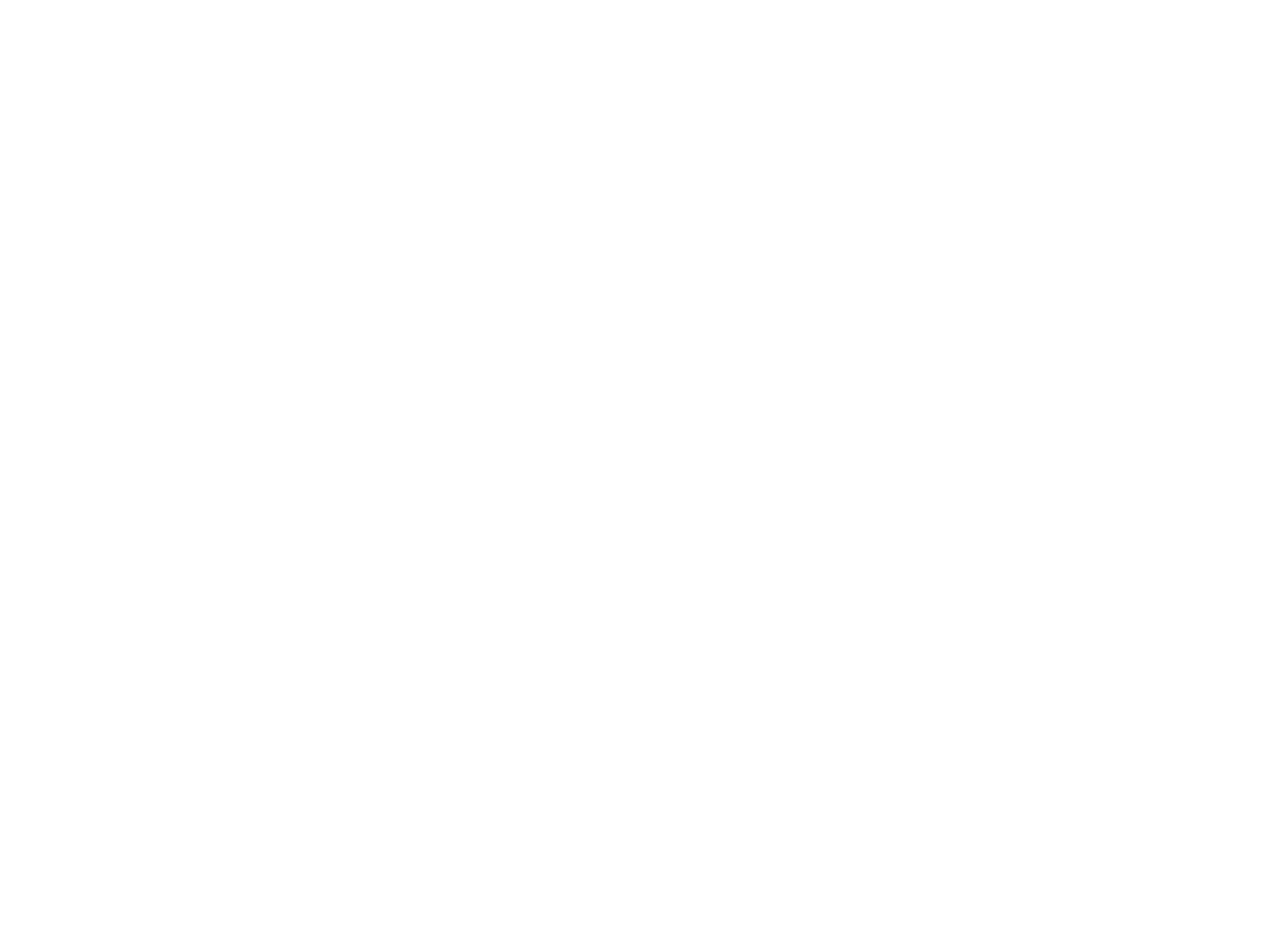
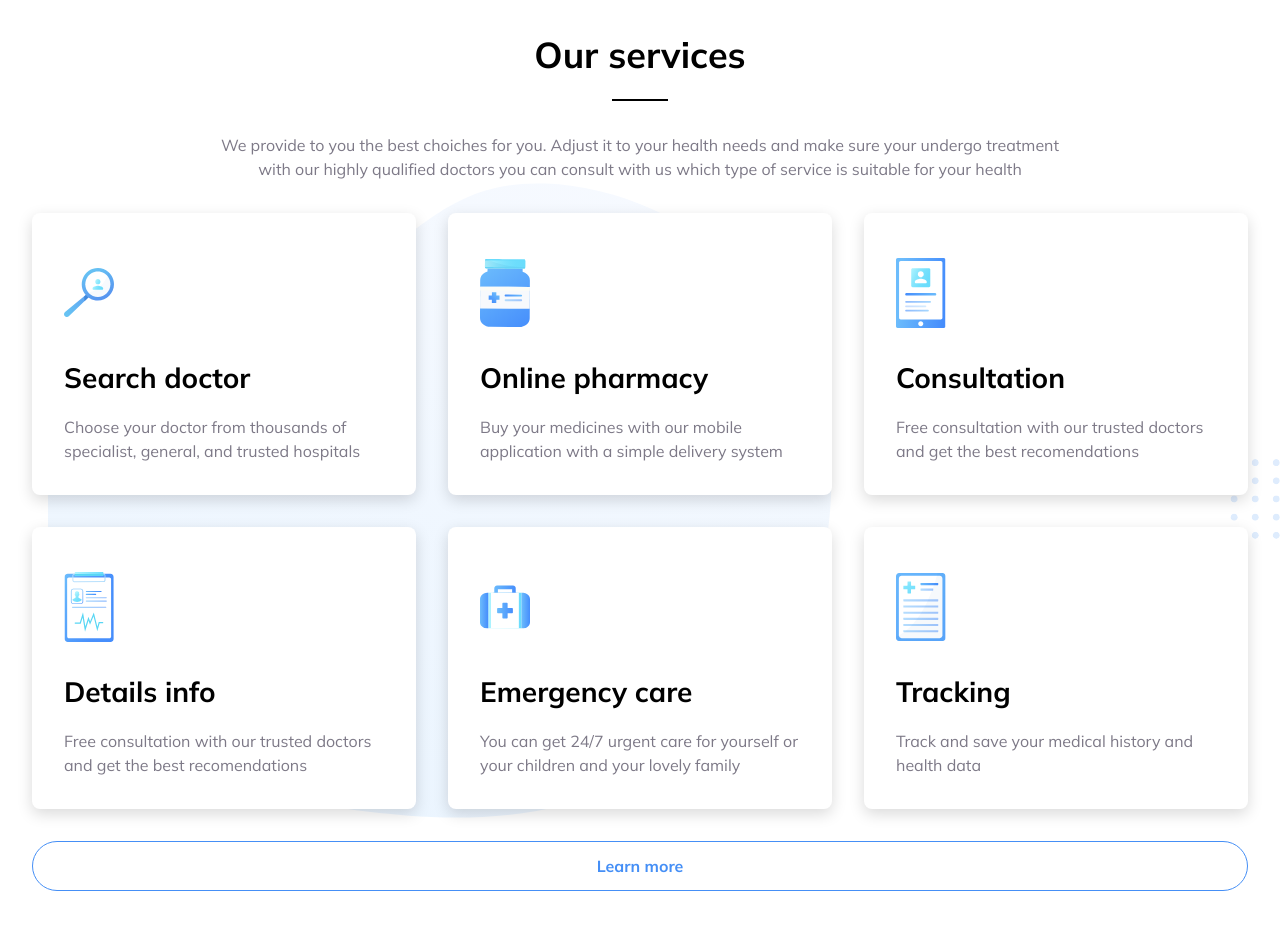
Before and after one commit to pedrodruviaro/trafalgar-landing-page, a React (Create React App) app: page / in a window 1280 px wide. Shown: the part 740-1670 px from the top of the page. Before the commit the page ends 800 px from the top, so only its background shows below. Built offline with nearby package versions, Linux system fonts and the light colour scheme.

Commit message:
services section

```diff
--- a/src/App.jsx
+++ b/src/App.jsx
@@ -1,12 +1,14 @@
 import React from "react";
 import { Header } from "./components/Header";
 import { Hero } from "./containers/Hero";
+import { Services } from "./containers/Services";
 
 export const App = () => {
     return (
         <>
             <Header />
             <Hero />
+            <Services />
         </>
     );
 };
--- a/src/components/Button/styles.jsx
+++ b/src/components/Button/styles.jsx
@@ -24,7 +24,7 @@
     ${(props) =>
         props.secondary &&
         css`
-            background-color: transparent;
+            background-color: ${(props) => props.theme.light};
             color: ${(props) => props.theme.blue};
             border: 1px solid ${(props) => props.theme.blue};
         `}
--- a/src/components/Header/styles.jsx
+++ b/src/components/Header/styles.jsx
@@ -16,6 +16,8 @@
         display: flex;
         align-items: center;
         gap: 2rem;
+
+        z-index: 999;
     }
 
     @media screen and (max-width: 800px) {
--- a/src/components/LineTitle/styles.jsx
+++ b/src/components/LineTitle/styles.jsx
@@ -5,7 +5,6 @@
     line-height: 56px;
     font-weight: 700;
 
-    border: 1px solid;
     width: fit-content;
 
     &::after {
@@ -24,7 +23,7 @@
         props.lineCenter &&
         css`
             &::after {
-                margin: 1rem auto;
+                margin: 1rem auto 0 auto;
             }
         `}
 `;
--- /dev/null
+++ b/src/components/ServiceCard/index.jsx
@@ -0,0 +1,16 @@
+import React from "react";
+import { Container } from "./styles.jsx";
+
+export const ServiceCard = ({ title, img, content }) => {
+    return (
+        <Container>
+            <header>
+                <img src={img} alt={title} />
+            </header>
+            <main>
+                <h3>{title}</h3>
+                <p>{content}</p>
+            </main>
+        </Container>
+    );
+};
--- /dev/null
+++ b/src/components/ServiceCard/styles.jsx
@@ -0,0 +1,34 @@
+import styled from "styled-components";
+
+export const Container = styled.article`
+    background-color: ${(props) => props.theme.light};
+    border-radius: 8px;
+    padding: 1rem;
+    box-shadow: rgba(0, 0, 0, 0.15) 0px 5px 15px 0px;
+
+    > header {
+        margin-bottom: 1rem;
+        height: 6rem;
+        overflow: hidden;
+
+        display: flex;
+        align-items: center;
+        justify-content: center;
+        margin-right: auto;
+        width: fit-content;
+
+        img {
+            max-width: 50px;
+            height: auto;
+        }
+    }
+
+    > main {
+        display: grid;
+        gap: 1rem;
+
+        h3 {
+            font-size: clamp(1.35rem, 3vw, 1.75rem);
+        }
+    }
+`;
--- a/src/containers/Hero/styles.jsx
+++ b/src/containers/Hero/styles.jsx
@@ -23,6 +23,9 @@
     @media (min-width: 900px) {
         > div:first-child {
             flex: 1;
+            p {
+                font-size: 1.125rem;
+            }
         }
     }
 
--- /dev/null
+++ b/src/containers/Services/index.jsx
@@ -0,0 +1,67 @@
+import React from "react";
+import { Container } from "./styles.jsx";
+import { LineTitle } from "../../components/LineTitle";
+import { Button } from "../../components/Button";
+import { ServiceCard } from "../../components/ServiceCard/index.jsx";
+
+const cards = [
+    {
+        img: "/assets/search-doctor.svg",
+        title: "Search doctor",
+        content:
+            "Choose your doctor from thousands of specialist, general, and trusted hospitals",
+    },
+    {
+        img: "/assets/online-pharmacy.svg",
+        title: "Online pharmacy",
+        content:
+            "Buy  your medicines with our mobile application with a simple delivery system",
+    },
+    {
+        img: "/assets/consultation.svg",
+        title: "Consultation",
+        content:
+            "Free consultation with our trusted doctors and get the best recomendations",
+    },
+    {
+        img: "/assets/details-info.svg",
+        title: "Details info",
+        content:
+            "Free consultation with our trusted doctors and get the best recomendations",
+    },
+    {
+        img: "/assets/emergency-care.svg",
+        title: "Emergency care",
+        content:
+            "You can get 24/7 urgent care for yourself or your children and your lovely family",
+    },
+    {
+        img: "/assets/tracking.svg",
+        title: "Tracking",
+        content: "Track and save your medical history and health data ",
+    },
+];
+
+export const Services = () => {
+    return (
+        <Container>
+            <LineTitle lineCenter>Our services</LineTitle>
+            <p>
+                We provide to you the best choiches for you. Adjust it to your
+                health needs and make sure your undergo treatment with our
+                highly qualified doctors you can consult with us which type of
+                service is suitable for your health
+            </p>
+
+            <div>
+                {cards.map((card) => (
+                    <ServiceCard key={card.title} {...card} />
+                ))}
+            </div>
+
+            <span className="dots"></span>
+
+            <Button secondary>Learn more</Button>
+        </Container>
+    );
+};
--- /dev/null
+++ b/src/containers/Services/styles.jsx
@@ -0,0 +1,67 @@
+import styled from "styled-components";
+import { ContainerDefault } from "../../components/Container";
+
+export const Container = styled(ContainerDefault)`
+    display: grid;
+    gap: 2rem;
+    position: relative;
+
+    background-image: url("/assets/bg-pattern.svg");
+    background-repeat: no-repeat;
+    background-size: cover;
+    background-position: center;
+
+    @media (min-width: 800px) {
+        background-size: contain;
+        background-position: 3rem center;
+    }
+
+    h2 {
+        margin-inline: auto;
+    }
+
+    > p {
+        text-align: center;
+        max-width: 54rem;
+        margin-inline: auto;
+    }
+
+    > div {
+        display: grid;
+        gap: 2rem;
+
+        > article {
+            max-width: 25rem;
+            margin-inline: auto;
+        }
+
+        @media (min-width: 600px) {
+            grid-template-columns: 1fr 1fr;
+
+            article {
+                max-width: auto;
+                padding: 2rem;
+            }
+        }
+
+        @media (min-width: 950px) {
+            grid-template-columns: 1fr 1fr 1fr;
+        }
+    }
+
+    .dots {
+        position: absolute;
+        width: 5rem;
+        aspect-ratio: 1;
+
+        background: url("/assets/dots.svg");
+        background-size: contain;
+        background-repeat: no-repeat;
+
+        top: 50%;
+        z-index: -1;
+        right: 0;
+
+        transform: rotate(180deg);
+    }
+`;
```
